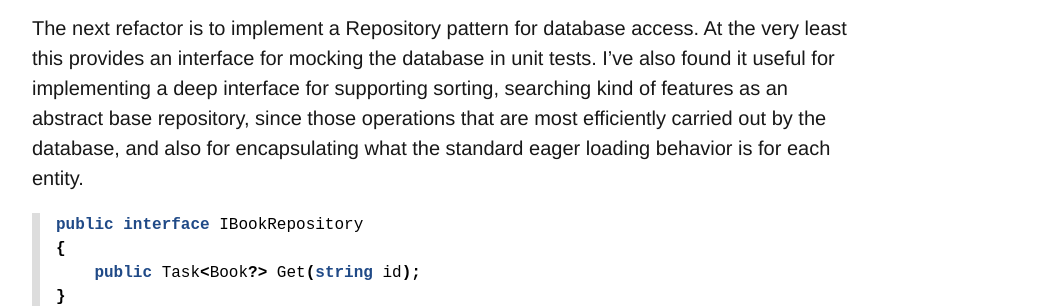
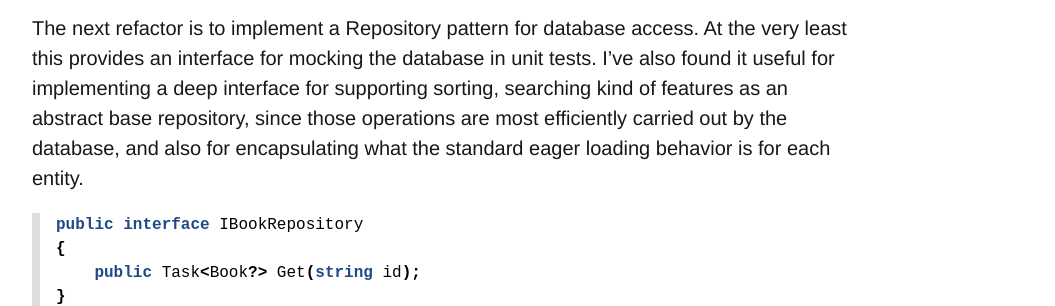
Before and after one commit to KyleRego/KyleRego.github.io, a Jekyll site: the page built from collections/_posts/2024-08-27-looking-at-controllers.markdown, in a window 1280 px wide and 900 px high, scrolled down 4513 px. Shown: the part 243-549 px from the top of the window, without its empty margins (112-1167 px from the left). Built offline with Jekyll 4.4.1, drawn with Linux system fonts in a browser that asks for light colours; some of the changed text lies outside the part shown.

Commit message:
Small update to post

```diff
--- a/collections/_posts/2024-08-27-looking-at-controllers.markdown
+++ b/collections/_posts/2024-08-27-looking-at-controllers.markdown
@@ -168,7 +168,7 @@ In Rails, the Strong Parameters feature protects against this sort of vulnerabil
 
 ## Using a repository to do database access instead of the DbContext
 
-The next refactor is to implement a Repository pattern for database access. At the very least this provides an interface for mocking the database in unit tests. I've also found it useful for implementing a deep interface for supporting sorting, searching kind of features as an abstract base repository, since those operations that are most efficiently carried out by the database, and also for encapsulating what the standard eager loading behavior is for each entity.
+The next refactor is to implement a Repository pattern for database access. At the very least this provides an interface for mocking the database in unit tests. I've also found it useful for implementing a deep interface for supporting sorting, searching kind of features as an abstract base repository, since those operations are most efficiently carried out by the database, and also for encapsulating what the standard eager loading behavior is for each entity.
 
 {% highlight c# %}
 public interface IBookRepository
```
Also changed, not shown: other parts of collections/_posts/2024-08-27-looking-at-controllers.markdown (+2 -0 lines).
